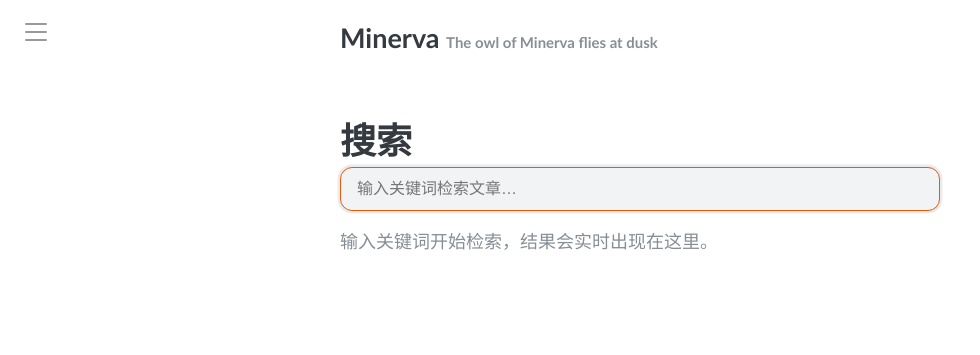
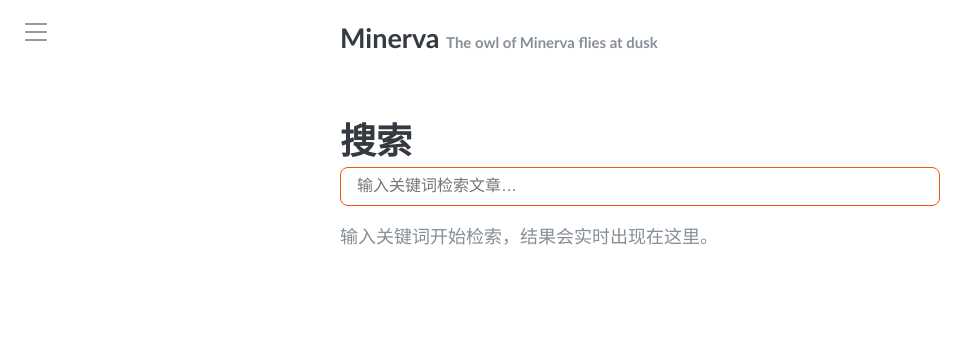
Before and after one commit to symphonyh/symphonyh.github.io, a Jekyll site: the page built from search.md, in a window 1280 px wide. Shown: the top 355 px of the page, without its empty margins (0-980 px from the left). Built offline with Jekyll 4.4.1, drawn with Linux system fonts in a browser that asks for light colours.

Commit message:
搜索页配色对齐主页排版语言
灰底圆角卡片与 tao 白底纯排版风格相逆；改为无色块列表 + 细分割线，
橙色只在标题 hover 出现（与全局 a 一致）。输入框白底灰框、focus 橙色
细边。全部走变量，深色模式自动适配。顺带修正 --body-fg 深色下为深灰、
不适合当底色的问题。

```diff
--- a/_sass/tao/_search.scss
+++ b/_sass/tao/_search.scss
@@ -8,49 +8,58 @@
   width: 100%;
 }
 
-// [SEARCH-FIX] 原来用的 --border-color / --body-surface / --primary-color / --surface-color
-// 全站从未定义，声明会整条失效（输入框无边框、结果卡无底色）。改用 _variables.scss 里已有的变量。
+// [SEARCH-FIX] 第一版曾用全站未定义的 --border-color 等变量（声明整条失效），已改为
+// _variables.scss 里已有的变量。
+// [SEARCH-FIX 2026-10-26] 原方案把结果做成「灰底圆角卡片」，与 tao 主页的
+// 白底纯排版语言相逆，视觉上很突兀。改为对齐主页：无色块、细分割线、
+// 橙色只出现在链接 hover（与 _base.scss 全局 a 一致）。全部走变量，深色模式自动适配。
+//
+// 注：--body-fg 在浅色下是 gray-1（浅灰）、深色下是 gray-8（深灰），
+// 不能直接当卡片底色用（深色模式下会变成深底配深字），此前即踩过此坑。
 .search-input {
   width: 100%;
-  padding: calc(var(--spacing) * 0.75) var(--spacing);
+  padding: calc(var(--spacing) * 0.6) var(--spacing);
   border: 1px solid var(--body-color-light);
-  border-radius: .75em;
-  background-color: var(--body-fg);
-  color: inherit;
+  border-radius: .5em;
+  background-color: var(--body-bg);
+  color: var(--body-color);
   font-size: 1rem;
 }
 
 .search-input:focus {
   outline: none;
   border-color: var(--accent-color);
-  box-shadow: 0 0 0 .15em rgba(0, 0, 0, .08);
 }
 
 .search-results {
   display: flex;
   flex-direction: column;
-  gap: calc(var(--spacing) * 0.75);
 }
 
 .search-result {
-  padding: calc(var(--spacing) * 0.85);
-  border-radius: .75em;
-  background-color: var(--body-fg);
+  padding: calc(var(--spacing) * 0.9) 0;
+  border-bottom: 1px solid var(--body-color-light);
+}
+
+.search-result:last-child {
+  border-bottom: 0;
 }
 
 .search-result a {
-  color: inherit;
   text-decoration: none;
-}
-
-.search-result a:hover,
-.search-result a:focus {
-  text-decoration: underline;
 }
 
 .search-result h2 {
   margin: 0 0 .35em;
   font-size: 1.05rem;
+  color: var(--body-color);
+}
+
+// 标题 hover 回归全站链接语言：accent 色 + 下划线（见 _base.scss 的 a）
+.search-result a:hover h2,
+.search-result a:focus h2 {
+  color: var(--accent-color);
+  text-decoration: underline;
 }
 
 // [SEARCH-FIX] 摘要最长 1500 字，不截断会撑成整屏高的卡片。
```
